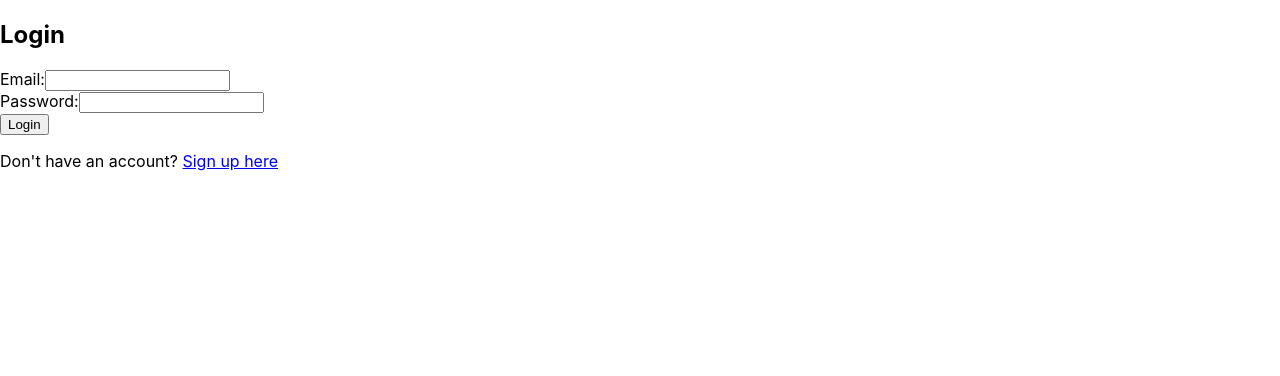
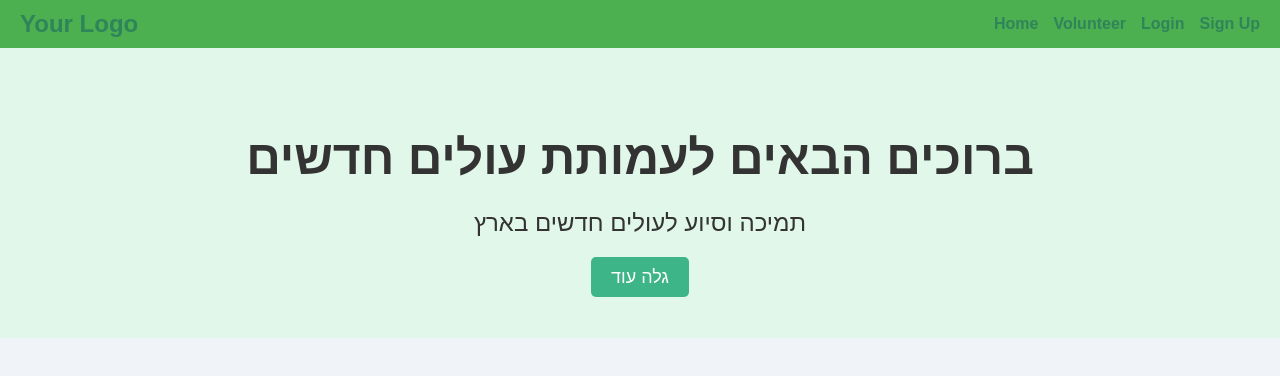
Before and after one commit to brachi2002/latet-lalev, a React (Create React App) app: page / in a window 1280 px wide. Shown: the top 376 px of the page. Built offline with nearby package versions, Linux system fonts and the light colour scheme; no server answers.

Commit message:
Update files

```diff
--- a/package.json
+++ b/package.json
@@ -3,11 +3,14 @@
   "version": "0.1.0",
   "private": true,
   "dependencies": {
+    "@fortawesome/fontawesome-free": "^6.5.2",
     "@testing-library/jest-dom": "^5.17.0",
     "@testing-library/react": "^13.4.0",
     "@testing-library/user-event": "^13.5.0",
+    "firebase-admin": "^12.2.0",
     "react": "^18.3.1",
     "react-dom": "^18.3.1",
+    "react-firebase-hooks": "^5.1.1",
     "react-router-dom": "^6.24.1",
     "react-scripts": "5.0.1",
     "web-vitals": "^2.1.4"
--- a/src/App.js
+++ b/src/App.js
@@ -1,17 +1,24 @@
 import React from 'react';
 import { BrowserRouter as Router, Route, Routes } from 'react-router-dom';
+import Navbar from './components/Navbar';
+import Home from './components/Home';
 import Login from './components/Login';
 import Signup from './components/Signup';
 import Dashboard from './components/Dashboard';
+import VolunteerForm from './components/VolunteerForm';
+import './styles.css';
 
 function App() {
   return (
     <Router>
       <div className="App">
+        <Navbar />
         <Routes>
-          <Route path="/" element={<Login />} />
+          <Route path="/" element={<Home />} />
+          <Route path="/login" element={<Login />} />
           <Route path="/signup" element={<Signup />} />
           <Route path="/dashboard" element={<Dashboard />} />
+          <Route path="/volunteer" element={<VolunteerForm />} />
         </Routes>
       </div>
     </Router>
--- /dev/null
+++ b/src/components/Home.js
@@ -0,0 +1,17 @@
+import React from 'react';
+import { Link } from 'react-router-dom';
+import './styles.css';
+
+const Home = () => {
+  return (
+    <div className="home-container">
+      <header className="home-header">
+        <h1>ברוכים הבאים לעמותת עולים חדשים</h1>
+        <p>תמיכה וסיוע לעולים חדשים בארץ</p>
+        <Link to="/services" className="main-button">גלה עוד</Link>
+      </header>
+    </div>
+  );
+};
+
+export default Home;
--- a/src/components/Login.js
+++ b/src/components/Login.js
@@ -1,13 +1,16 @@
 import React, { useState } from 'react';
-import { Link, useNavigate } from 'react-router-dom';
-import { signInWithEmailAndPassword } from 'firebase/auth';
-import { auth } from '../firebase';
+import { useNavigate } from 'react-router-dom';
+import { getAuth, signInWithEmailAndPassword, signInWithPopup, GoogleAuthProvider } from 'firebase/auth';
+import '@fortawesome/fontawesome-free/css/all.min.css';
+import './styles.css';
 
-function Login() {
+const Login = () => {
   const [email, setEmail] = useState('');
   const [password, setPassword] = useState('');
   const [error, setError] = useState('');
   const navigate = useNavigate();
+  const auth = getAuth();
+  const provider = new GoogleAuthProvider();
 
   const handleLogin = async (e) => {
     e.preventDefault();
@@ -15,36 +18,49 @@ function Login() {
       await signInWithEmailAndPassword(auth, email, password);
       navigate('/dashboard');
     } catch (error) {
+      if (error.code === 'auth/user-not-found') {
+        navigate('/signup'); // מפנה לעמוד ההרשמה אם המשתמש לא קיים
+      } else {
+        setError(error.message);
+      }
+    }
+  };
+
+  const handleGoogleLogin = async () => {
+    try {
+      await signInWithPopup(auth, provider);
+      navigate('/dashboard');
+    } catch (error) {
       setError(error.message);
     }
   };
 
   return (
-    <div>
-      <h2>Login</h2>
-      {error && <p style={{ color: 'red' }}>{error}</p>}
-      <form onSubmit={handleLogin}>
-        <div>
-          <label>Email:</label>
+    <div className="auth-container">
+      <h2>התחברות</h2>
+      {error && <p className="error-message">{error}</p>}
+      <form onSubmit={handleLogin} className="auth-form">
         <input
           type="email"
+          placeholder="כתובת דוא״ל"
           value={email}
           onChange={(e) => setEmail(e.target.value)}
+          required
         />
-        </div>
-        <div>
-          <label>Password:</label>
         <input
           type="password"
+          placeholder="סיסמה"
           value={password}
           onChange={(e) => setPassword(e.target.value)}
+          required
         />
-        </div>
-        <button type="submit">Login</button>
+        <button type="submit" className="auth-button">התחבר</button>
       </form>
-      <p>Don't have an account? <Link to="/signup">Sign up here</Link></p>
+      <button onClick={handleGoogleLogin} className="google-button">
+        <i className="fab fa-google"></i>
+      </button>
     </div>
   );
-}
+};
 
 export default Login;
--- /dev/null
+++ b/src/components/Navbar.js
@@ -0,0 +1,40 @@
+import React from 'react';
+import { Link } from 'react-router-dom';
+import { useAuthState } from 'react-firebase-hooks/auth';
+import { auth } from '../firebase';
+import { signOut } from 'firebase/auth';
+
+const Navbar = () => {
+    const [user] = useAuthState(auth);
+
+    const handleSignOut = () => {
+        signOut(auth).then(() => {
+            console.log('User signed out');
+        }).catch((error) => {
+            console.error('Error signing out: ', error);
+        });
+    };
+
+    return (
+        <nav className="navbar">
+            <Link to="/" className="navbar-logo">Your Logo</Link>
+            <ul className="navbar-menu">
+                <li><Link to="/">Home</Link></li>
+                <li><Link to="/volunteer">Volunteer</Link></li>
+                {user ? (
+                    <>
+                        <li>{user.email}</li>
+                        <li><button onClick={handleSignOut}>Sign Out</button></li>
+                    </>
+                ) : (
+                    <>
+                        <li><Link to="/login">Login</Link></li>
+                        <li><Link to="/signup">Sign Up</Link></li>
+                    </>
+                )}
+            </ul>
+        </nav>
+    );
+};
+
+export default Navbar;
--- a/src/components/Signup.js
+++ b/src/components/Signup.js
@@ -1,13 +1,14 @@
 import React, { useState } from 'react';
 import { useNavigate } from 'react-router-dom';
-import { createUserWithEmailAndPassword } from 'firebase/auth';
-import { auth } from '../firebase';
+import { getAuth, createUserWithEmailAndPassword } from 'firebase/auth';
+import './styles.css';
 
-function Signup() {
+const Signup = () => {
   const [email, setEmail] = useState('');
   const [password, setPassword] = useState('');
   const [error, setError] = useState('');
   const navigate = useNavigate();
+  const auth = getAuth();
 
   const handleSignup = async (e) => {
     e.preventDefault();
@@ -20,30 +21,28 @@ function Signup() {
   };
 
   return (
-    <div>
-      <h2>Signup</h2>
-      {error && <p style={{ color: 'red' }}>{error}</p>}
-      <form onSubmit={handleSignup}>
-        <div>
-          <label>Email:</label>
+    <div className="auth-container">
+      <h2>הרשמה</h2>
+      {error && <p className="error-message">{error}</p>}
+      <form onSubmit={handleSignup} className="auth-form">
         <input
           type="email"
+          placeholder="כתובת דוא״ל"
           value={email}
           onChange={(e) => setEmail(e.target.value)}
+          required
         />
-        </div>
-        <div>
-          <label>Password:</label>
         <input
           type="password"
+          placeholder="סיסמה"
           value={password}
           onChange={(e) => setPassword(e.target.value)}
+          required
         />
-        </div>
-        <button type="submit">Signup</button>
+        <button type="submit" className="auth-button">הירשם</button>
       </form>
     </div>
   );
-}
+};
 
 export default Signup;
--- /dev/null
+++ b/src/components/VolunteerForm.js
@@ -0,0 +1,60 @@
+import React, { useState } from 'react';
+import { auth, db } from '../firebase';
+import { useAuthState } from 'react-firebase-hooks/auth';
+import { collection, addDoc } from 'firebase/firestore';
+
+const VolunteerForm = () => {
+    const [user] = useAuthState(auth);
+    const [name, setName] = useState('');
+    const [email, setEmail] = useState(user ? user.email : '');
+    const [volunteerOption, setVolunteerOption] = useState('');
+
+    const handleSubmit = async (e) => {
+        e.preventDefault();
+
+        try {
+            await addDoc(collection(db, 'volunteers'), {
+                name,
+                email,
+                volunteerOption,
+            });
+            alert('Thank you for volunteering!');
+        } catch (error) {
+            console.error('Error adding document: ', error);
+        }
+    };
+
+    return (
+        <form onSubmit={handleSubmit}>
+            <input
+                type="text"
+                value={name}
+                onChange={(e) => setName(e.target.value)}
+                placeholder="Name"
+                required
+            />
+            <input
+                type="email"
+                value={email}
+                onChange={(e) => setEmail(e.target.value)}
+                placeholder="Email"
+                required
+                disabled={!!user}
+            />
+            <select
+                value={volunteerOption}
+                onChange={(e) => setVolunteerOption(e.target.value)}
+                required
+            >
+                <option value="">Select a volunteer option</option>
+                <option value="Food Packages">Food Packages</option>
+                <option value="Hospital Transportation">Hospital Transportation</option>
+                <option value="Helping with Children">Helping with Children</option>
+                <option value="Volunteering in Classes">Volunteering in Classes</option>
+            </select>
+            <button type="submit">Submit</button>
+        </form>
+    );
+};
+
+export default VolunteerForm;
--- /dev/null
+++ b/src/components/styles.css
@@ -0,0 +1,208 @@
+/* Global styles */
+body {
+  margin: 0;
+  font-family: Arial, sans-serif;
+  background-color: #f0f4f8;
+  color: #333;
+}
+
+/* Navbar styles */
+.navbar {
+  display: flex;
+  justify-content: space-between;
+  align-items: center;
+  background-color: #3eb489; /* Mint color */
+  padding: 10px 20px;
+}
+
+.navbar-logo {
+  font-size: 24px;
+  font-weight: bold;
+  color: #fff;
+  text-decoration: none;
+}
+
+.navbar-menu {
+  list-style-type: none;
+  margin: 0;
+  padding: 0;
+  display: flex;
+  gap: 15px;
+}
+
+.navbar-menu li {
+  display: inline;
+}
+
+.navbar-menu a {
+  text-decoration: none;
+  color: #fff;
+  font-weight: bold;
+}
+
+.navbar-buttons {
+  display: flex;
+  gap: 10px;
+}
+
+.navbar-button {
+  text-decoration: none;
+  color: #3eb489; /* Mint color */
+  background-color: #fff;
+  padding: 5px 10px;
+  border-radius: 5px;
+  transition: background-color 0.3s ease;
+}
+
+.navbar-button:hover {
+  background-color: #e0f7e9;
+}
+
+/* Header styles */
+.home-header {
+  text-align: center;
+  padding: 50px 20px;
+  background-color: #e0f7e9; /* Light mint background */
+}
+
+.home-header h1 {
+  font-size: 48px;
+  margin-bottom: 20px;
+}
+
+.home-header p {
+  font-size: 24px;
+  margin-bottom: 30px;
+}
+
+.main-button {
+  text-decoration: none;
+  color: #fff;
+  background-color: #3eb489; /* Mint color */
+  padding: 10px 20px;
+  border-radius: 5px;
+  font-size: 18px;
+  transition: background-color 0.3s ease;
+}
+
+.main-button:hover {
+  background-color: #2a8d6e;
+}
+
+/* Auth form styles */
+.auth-container {
+  max-width: 400px;
+  margin: 50px auto;
+  padding: 20px;
+  background-color: #fff;
+  border-radius: 10px;
+  box-shadow: 0 0 10px rgba(0, 0, 0, 0.1);
+}
+
+.auth-container h2 {
+  text-align: center;
+  margin-bottom: 20px;
+  color: #3eb489; /* Mint color */
+}
+
+.auth-form {
+  display: flex;
+  flex-direction: column;
+}
+
+.auth-form input {
+  padding: 10px;
+  margin-bottom: 15px;
+  border: 1px solid #ddd;
+  border-radius: 5px;
+  font-size: 16px;
+}
+
+.auth-form .auth-button {
+  padding: 10px;
+  color: #fff;
+  background-color: #3eb489; /* Mint color */
+  border: none;
+  border-radius: 5px;
+  font-size: 18px;
+  cursor: pointer;
+  transition: background-color 0.3s ease;
+}
+
+.auth-form .auth-button:hover {
+  background-color: #2a8d6e;
+}
+
+.error-message {
+  color: red;
+  margin-bottom: 15px;
+  text-align: center;
+}
+
+/* Google button styles */
+.google-button {
+  display: flex;
+  align-items: center;
+  justify-content: center;
+  width: 50px;
+  height: 50px;
+  border-radius: 50%;
+  background-color: #fff;
+  border: 2px solid #4285F4;
+  cursor: pointer;
+  transition: background-color 0.3s ease, border-color 0.3s ease;
+}
+
+.google-button i {
+  color: #4285F4; /* Google blue */
+  font-size: 24px;
+}
+
+.google-button:hover {
+  background-color: #4285F4;
+  border-color: #357ae8;
+}
+
+.google-button:hover i {
+  color: #fff;
+}
+
+
+/* styles.css */
+.navbar {
+  display: flex;
+  justify-content: space-between;
+  align-items: center;
+  background-color: mintcream;
+  padding: 10px 20px;
+}
+
+.navbar-logo {
+  font-size: 24px;
+  font-weight: bold;
+  color: #2f855a; /* Mint color */
+  text-decoration: none;
+}
+
+.navbar-menu {
+  list-style: none;
+  display: flex;
+  gap: 15px;
+}
+
+.navbar-menu li {
+  margin: 0;
+}
+
+.navbar-menu a, .navbar-menu button {
+  text-decoration: none;
+  color: #2f855a;
+  background: none;
+  border: none;
+  cursor: pointer;
+  font-size: 16px;
+}
+
+.navbar-menu button:hover, .navbar-menu a:hover {
+  text-decoration: underline;
+}
--- a/src/firebase.js
+++ b/src/firebase.js
@@ -1,5 +1,7 @@
 import { initializeApp } from 'firebase/app';
 import { getAuth } from 'firebase/auth';
+import { getFirestore } from 'firebase/firestore';
+
 
 const firebaseConfig = {
     apiKey: "AIzaSyBqC_uP2BUVjnDpcOA0M0d5GyzaQtVEf6w",
@@ -13,5 +15,7 @@ const firebaseConfig = {
 
 const app = initializeApp(firebaseConfig);
 const auth = getAuth(app);
+const db = getFirestore(app);
 
-export { auth };
+
+export { auth, db };
--- /dev/null
+++ b/src/styles.css
@@ -0,0 +1,47 @@
+body {
+  font-family: Arial, sans-serif;
+  margin: 0;
+  padding: 0;
+}
+
+.navbar {
+  display: flex;
+  justify-content: space-between;
+  align-items: center;
+  padding: 10px 20px;
+  background-color: #4CAF50;
+  color: white;
+}
+
+.logo a {
+  color: white;
+  text-decoration: none;
+  font-size: 1.5em;
+}
+
+.nav-links, .auth-links {
+  display: flex;
+  gap: 15px;
+}
+
+.nav-links a, .auth-links a {
+  color: white;
+  text-decoration: none;
+}
+
+.nav-links a:hover, .auth-links a:hover {
+  text-decoration: underline;
+}
+
+.home {
+  padding: 20px;
+  text-align: center;
+}
+
+.home h1 {
+  font-size: 2.5em;
+}
+
+.home p {
+  font-size: 1.2em;
+}
```
Also changed, not shown: 1 other file (tests, documents, lock files or other folders). Lines whose indentation alone changed are shown as unchanged.
